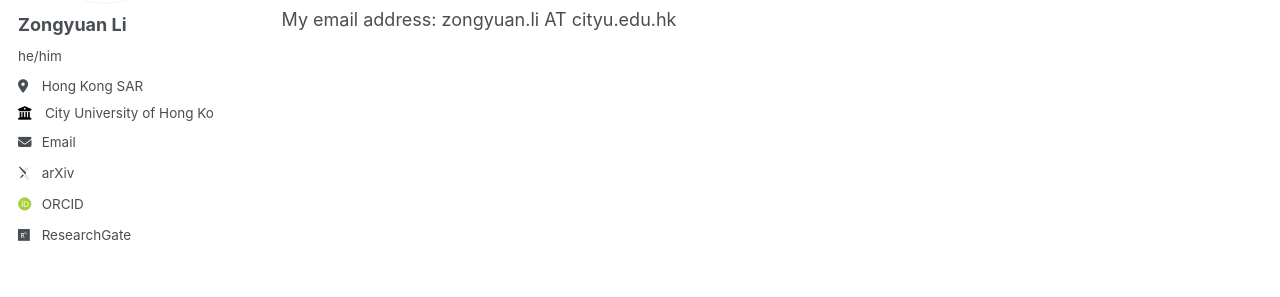
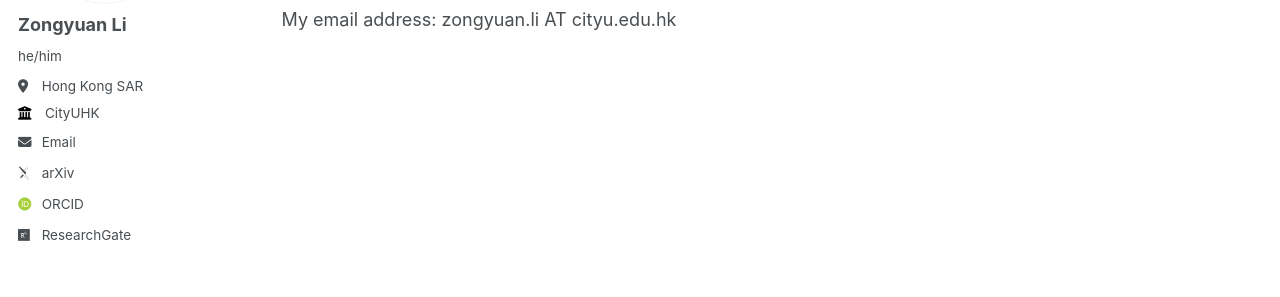
Before and after one commit to zongyuan-li/zongyuan-li.github.io, a Jekyll site: the page built from _pages/about.md, in a window 1280 px wide. Shown: the part 359-656 px from the top of the page. Built offline with Jekyll 4.4.1, drawn with Linux system fonts in a browser that asks for light colours; some web fonts are replaced.

Commit message:
Update _config.yml

```diff
--- a/_config.yml
+++ b/_config.yml
@@ -26,7 +26,7 @@ author:
   pronouns         : "he/him"
 #  bio              : "Short biography for the left-hand sidebar"
   location         : "Hong Kong SAR"
-  employer         : "City University of Hong Kong"
+  employer         : "CityUHK"
 #  uri              : # URL
   email            : "zongyuan.li@cityu.edu.hk"
 
```
